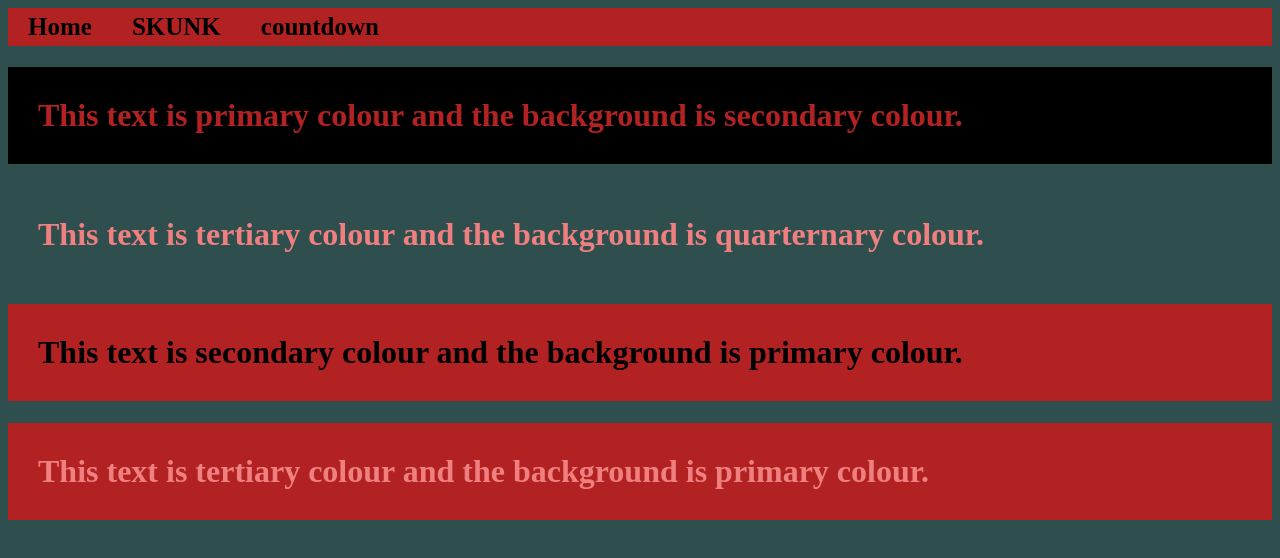
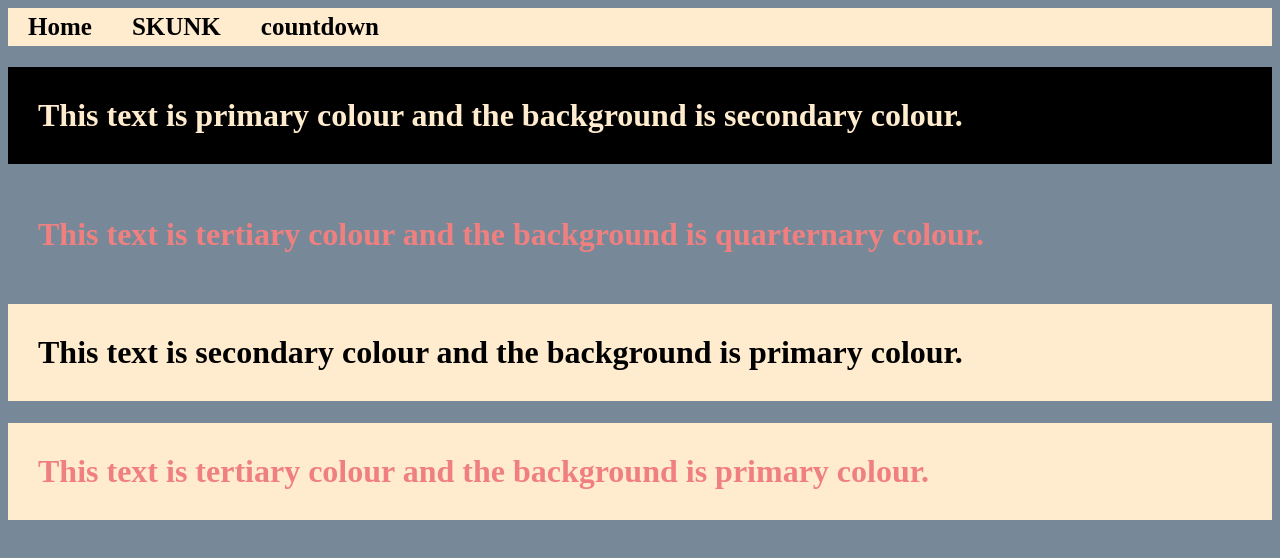
Before and after one commit to FatElefant/GammaGamma, a plain HTML site: page index.html in a window 1280 px wide. Drawn offline with nearby package versions, Linux system fonts and the light colour scheme; files that its build step writes are made by us from their sources.

Commit message:
Update GammaGamma_Styling.scss

```diff
--- a/GammaGamma_Styling.scss
+++ b/GammaGamma_Styling.scss
@@ -1,7 +1,7 @@
-$pricolor: firebrick;
+$pricolor: blanchedalmond;
 $seccolor: black;
 $tercolor: lightcoral;
-$quacolor: darkslategrey;
+$quacolor: lightslategrey;
 
 $prifontfam: Verdana, sans-serif;
 $secfontfam: Georgia, serif;
```
